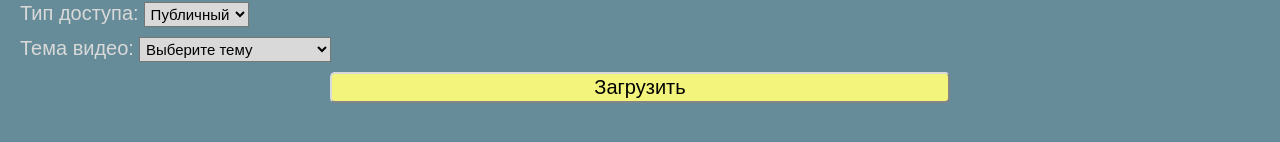
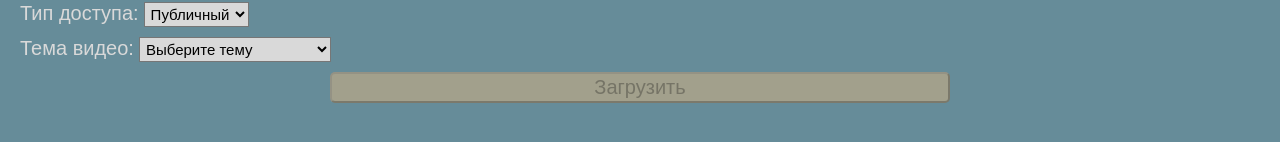
Before and after one commit to FyckGG/mytube_client, a React (Create React App) app: page /upload_video/1 in a window 1280 px wide. Shown: the part 584-726 px from the top of the page. Built offline with nearby package versions, Linux system fonts and the light colour scheme.

Commit message:
add disabled state for send video button

```diff
--- a/src/components/VideoUploader/VideoUploaderForm.jsx
+++ b/src/components/VideoUploader/VideoUploaderForm.jsx
@@ -13,6 +13,17 @@ const VideoUploader = () => {
   const [videoForUpload, setVideoForUpload] = React.useState("");
   const store = React.useContext(Context);
   const navigate = useNavigate();
+
+  const is_full_video_data = () => {
+    if (
+      videoName !== "" &&
+      videoDescription !== "" &&
+      videoSubject !== "" &&
+      videoForUpload !== ""
+    )
+      return true;
+    else return false;
+  };
 
   const handleVideoChange = (e) => {
     setVideoForUpload(e);
@@ -115,7 +126,12 @@ const VideoUploader = () => {
             type="submit"
             id="uploading"
             value="Загрузить"
-            className={styles.send_video_button}
+            className={
+              is_full_video_data()
+                ? styles.send_video_button
+                : styles.send_video_button_disabled
+            }
+            disabled={!is_full_video_data()}
           />
         </div>
       </form>
--- a/src/components/VideoUploader/VideoUploaderForm.module.css
+++ b/src/components/VideoUploader/VideoUploaderForm.module.css
@@ -26,6 +26,15 @@
   border-color: #d9d9d9;
 }
 
+.send_video_button_disabled {
+  background-color: #a2a08c;
+  padding: 2px;
+  font-size: 20px;
+  width: 50%;
+  margin-top: 10px;
+  border-radius: 5px;
+}
+
 .send_video_button:hover {
   background-color: #c7c866;
   border: 1px solid black;
```
